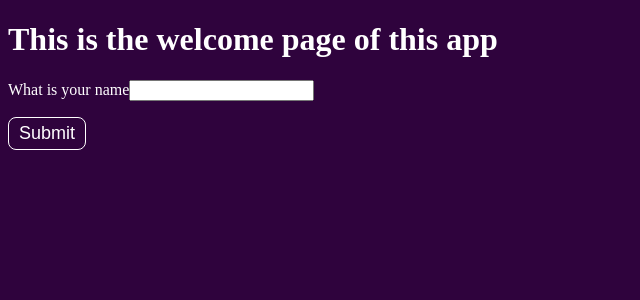
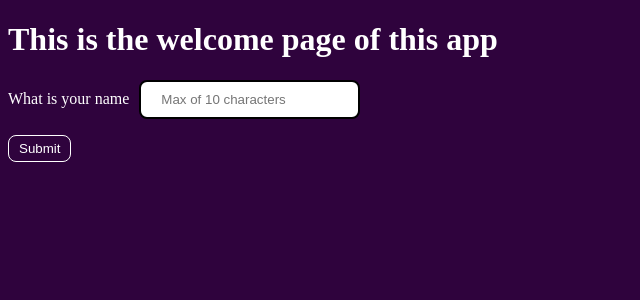
Before and after one commit to Godwin57/Memory-tester, a React (Vite) app: page / in a window 1280 px wide. Shown: the top 300 px of the page, without its empty margins (0-640 px from the left). Built offline with nearby package versions, Linux system fonts and the light colour scheme.

Commit message:
Finished up with the timer
Added a little bit more styling to my WelcomePage name input field

```diff
--- a/src/App.css
+++ b/src/App.css
@@ -1,6 +1,12 @@
 body{
   background: rgb(47, 3, 61);
   color: white;
+}
+
+input{
+  padding: 10px 20px;
+  border-radius: 8px;
+  border: 2px solid black;
 }
 
 button{
@@ -16,3 +22,7 @@ a{
   text-decoration: none;
   font-size: 18px;
 }
+
+.Welcome input{
+  margin-left: 10px;
+}
--- a/src/components/DisplayGame.jsx
+++ b/src/components/DisplayGame.jsx
@@ -21,6 +21,11 @@ function DisplayGame({animalEmojis, score, setScore, highScore, setHighScore, di
         timer = setTimeout(() => {
             setTimePerLevel((time) => time - 1);
         }, 1000)
+
+        if (timePerLevel === 0){
+            clearTimeout(timer);
+            setGameOver(() => true);
+        }
 
         return () => clearTimeout(timer);
     })
--- a/src/components/WelcomePage.jsx
+++ b/src/components/WelcomePage.jsx
@@ -1,11 +1,10 @@
 import { Link } from "react-router-dom";
 
 function WelcomePage({name, setName}) {
-
-    const handleClick = (e) => {
-        if (!name) {
-            e.preventDefault();
-            alert("Please enter your name");
+    const handleClick = e => {
+        e.preventDefault();
+        if(!name){
+            alert("Please enter a name");
             return;
         }
     }
@@ -15,10 +14,12 @@ function WelcomePage({name, setName}) {
             <h1>This is the welcome page of this app</h1>
 
             <p>What is your name
-                <input type="text" value={name} onChange={e => setName(e.target.value)} />
+                <input type="text" value={name} onChange={(e) => setName(e.target.value)} maxLength={10}
+                    placeholder="Max of 10 characters"/>
             </p>
             {/* This button should contain a link. It'd be implemented when I learn routing */}
-            <button onClick={(e) => handleClick(e)}><Link to="difficulty">Submit</Link></button>
+            {name? (<button><Link to="difficulty">Submit</Link></button>) :
+                <button onClick={(e) => handleClick(e)}>Submit</button>}
         </div>
     );
 }
```
